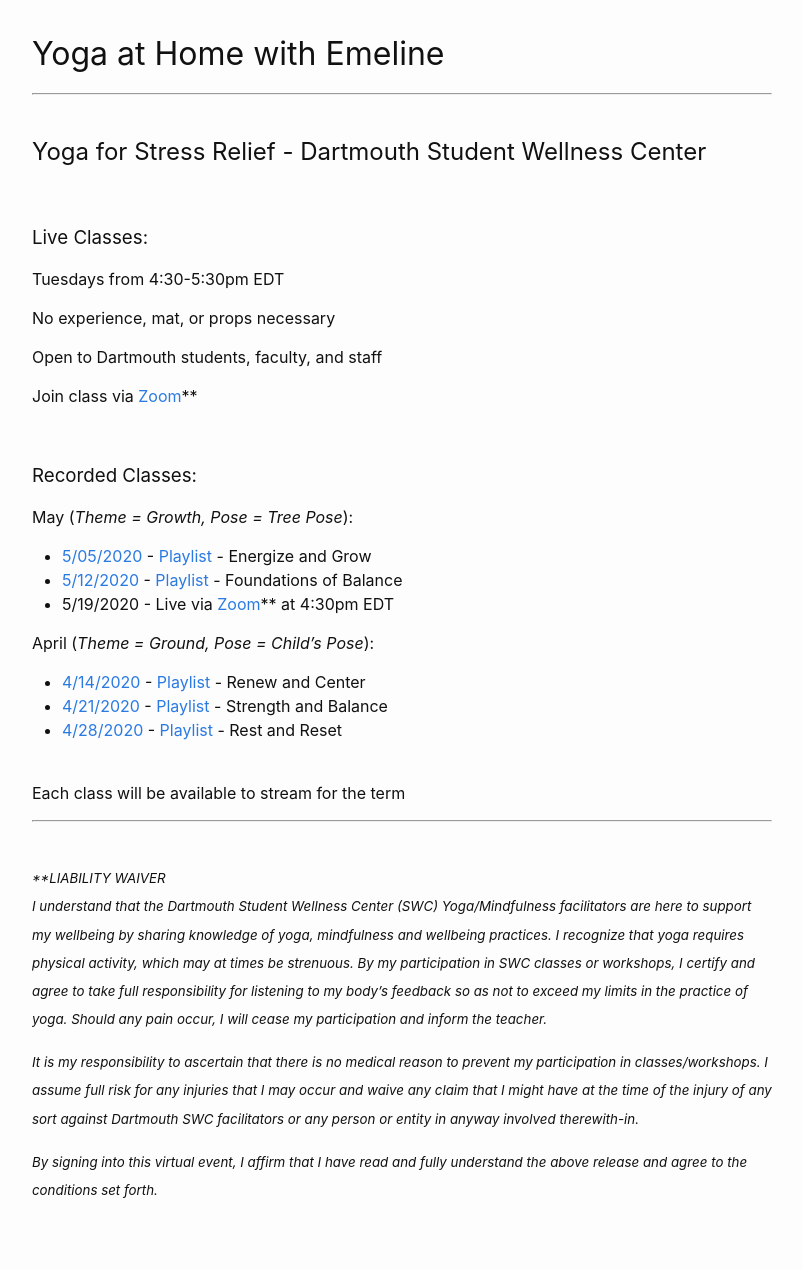
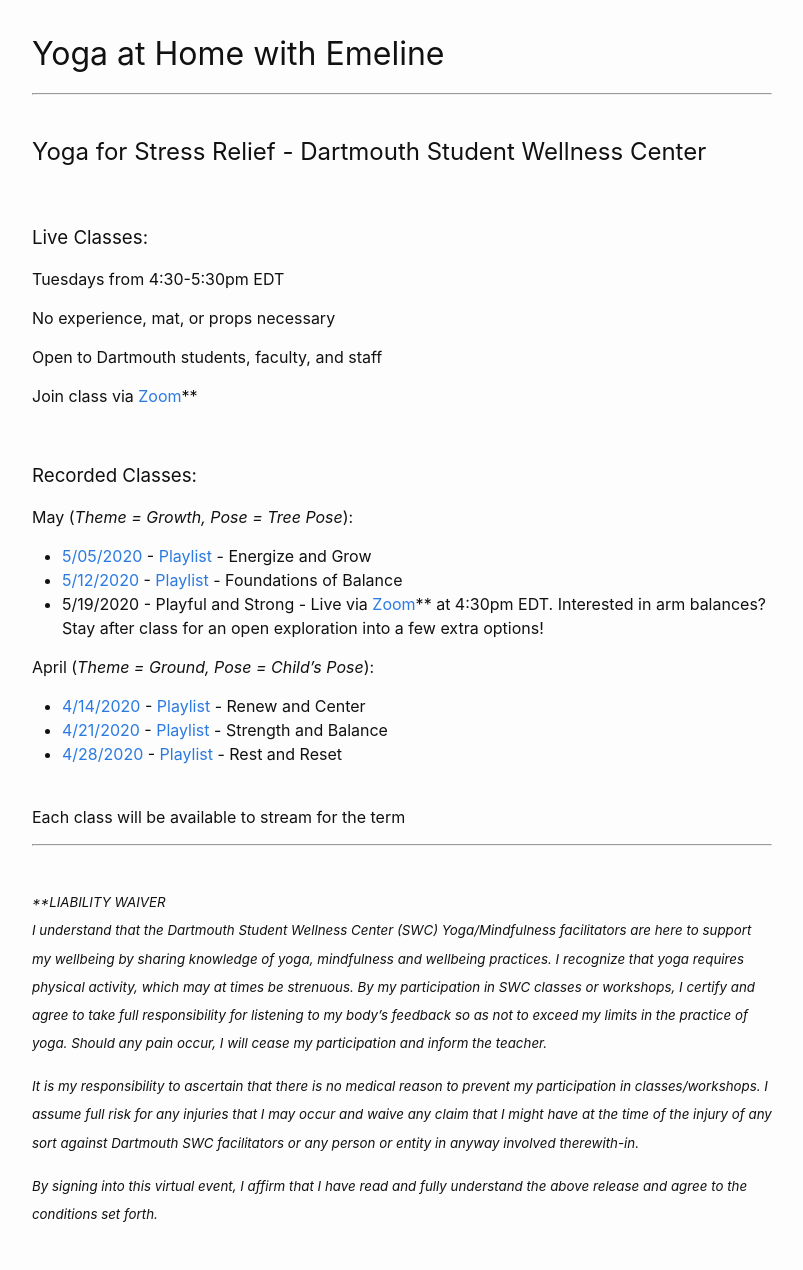
Before and after one commit to emelineclarke/yoga, a Jekyll site: the page built from index.markdown, in a window 1280 px wide. Shown: the whole page, without its empty margins (238-1041 px from the left). Built offline with Jekyll 4.4.1, drawn with Linux system fonts in a browser that asks for light colours; before the commit the page ends 1246 px from its top, so only the background shows below that.

Commit message:
A few more details

```diff
--- a/index.markdown
+++ b/index.markdown
@@ -23,7 +23,7 @@ Join class via [Zoom](https://dartmouth.zoom.us/j/757625459/)**
 May (<em>Theme = Growth, Pose = Tree Pose</em>):
 - [5/05/2020](https://dartmouth.zoom.us/rec/share/6e0qdJbvyzhOYIXL0wacXKc4WbTKX6a8gXAZrPYJmh0-GPkWMmgqFChBuKPIK0kw) - [Playlist](https://open.spotify.com/playlist/3y52hWEOUgObBKbGFV6m40?si=TqeBb2qQRvmtipo2fdyZ5A) - Energize and Grow
 - [5/12/2020](https://dartmouth.zoom.us/rec/share/u5JMPqCz539Lb9L_sHvzfacFRK_peaa81ylL8vZfmRvJV_-5l7rvTPthJ56TpDRa) - [Playlist](https://open.spotify.com/playlist/5n77zubagrCVy6WPqyAatf?si=zi8eCd9VQ7a6ICWeuyt5-A) - Foundations of Balance
-- 5/19/2020 - Live via [Zoom](https://dartmouth.zoom.us/j/757625459/)** at 4:30pm EDT
+- 5/19/2020 - Playful and Strong - Live via [Zoom](https://dartmouth.zoom.us/j/757625459/)** at 4:30pm EDT. Interested in arm balances? Stay after class for an open exploration into a few extra options!
 
 April (<em>Theme = Ground, Pose = Child's Pose</em>):
 - [4/14/2020](https://dartmouth.zoom.us/rec/share/_OB4DvLpxyRJYpHJ60GPfJccTqXjeaa8hCRP-fAMykp1omfyuNvhAbBZKI8kKpoh) -  [Playlist](https://open.spotify.com/playlist/5MwNc7J0yVB2AMRMhpk637?si=O-gGO9TxS4q3on-M97uqfw) - Renew and Center
```
